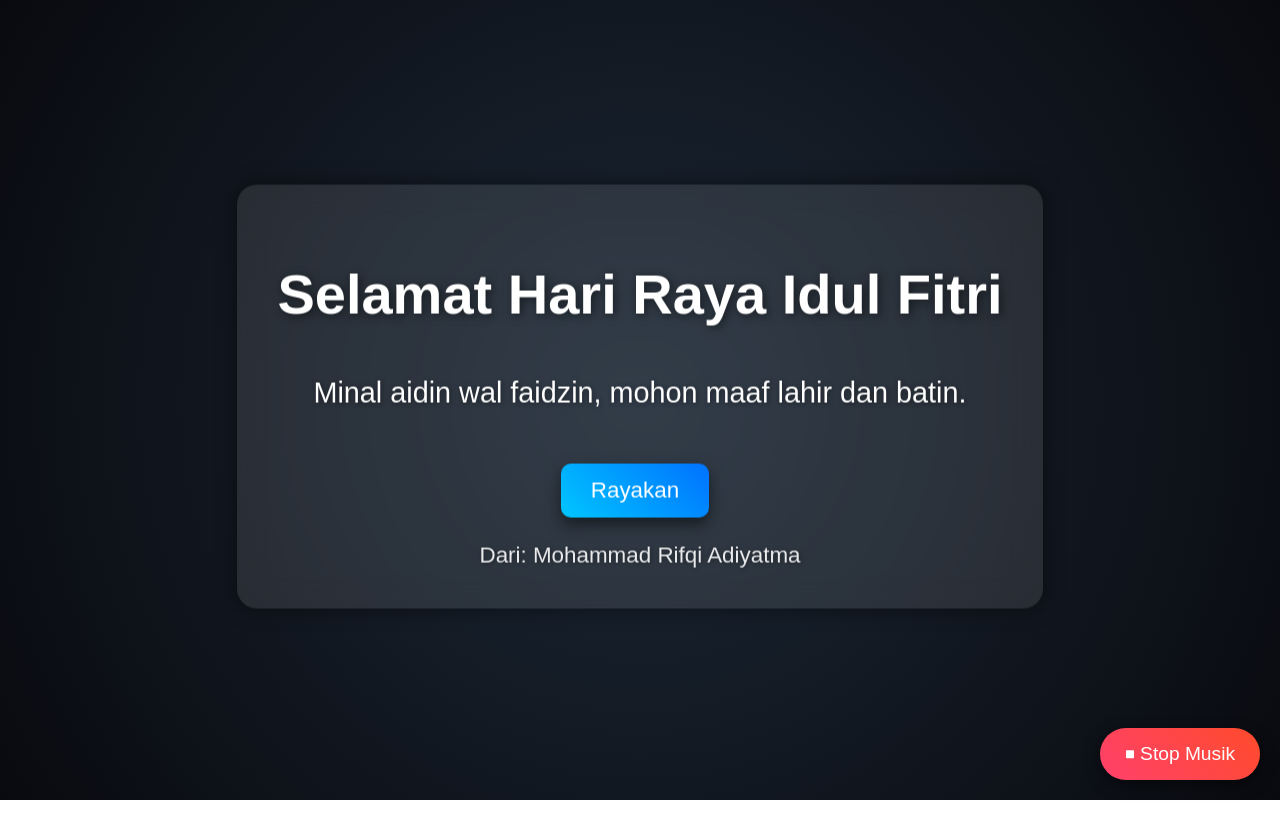
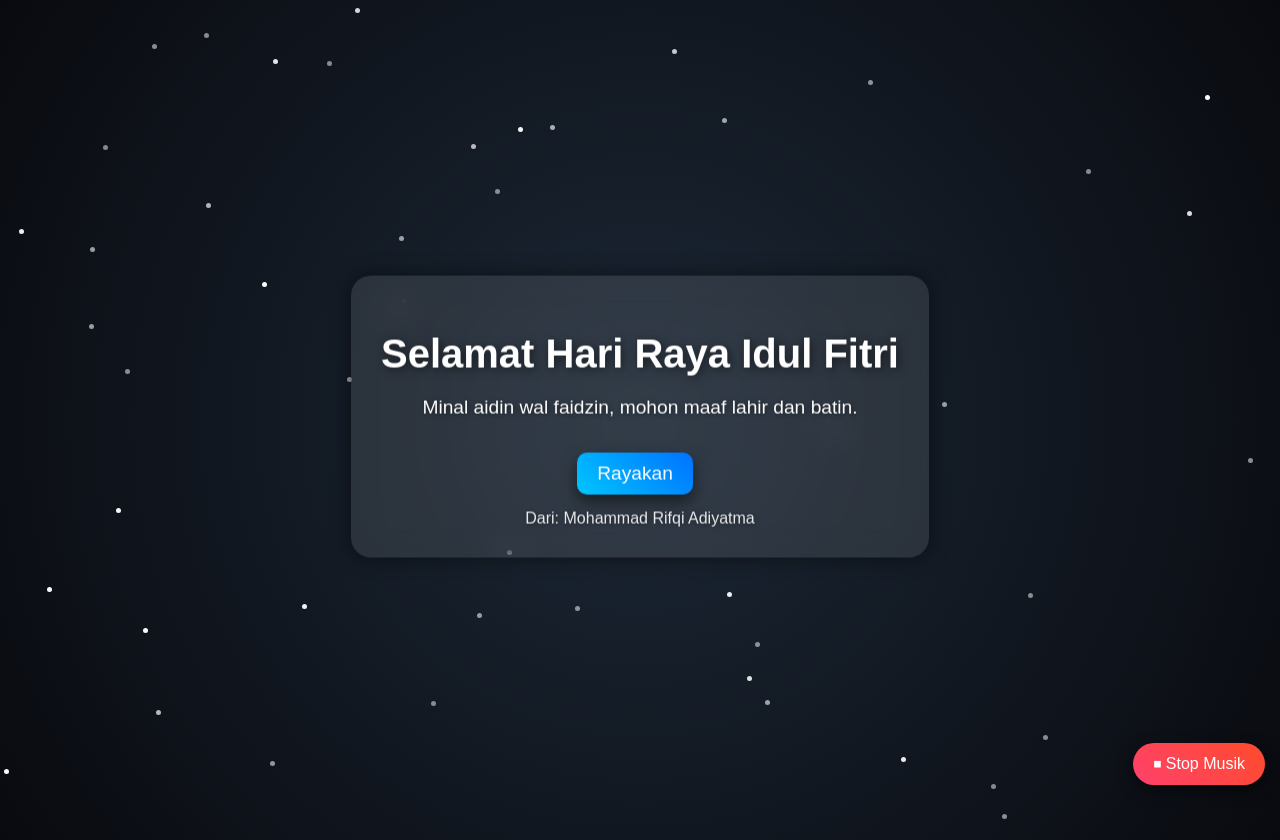
Before and after one commit to NerooGo/lebaran1, a plain HTML site: page index.html in a window 1280 px wide. Before the commit the page ends 800 px from the top, so only its background shows below. Drawn offline with Linux system fonts and the light colour scheme.

Commit message:
Update index.html

```diff
--- a/index.html
+++ b/index.html
@@ -17,32 +17,35 @@
             margin: 0;
             overflow: hidden;
             position: relative;
+            flex-direction: column;
+            padding: 20px;
         }
         .container {
             background: rgba(255, 255, 255, 0.1);
-            padding: 40px;
+            padding: 30px;
             border-radius: 20px;
             box-shadow: 0 0 20px rgba(0, 0, 0, 0.5);
             backdrop-filter: blur(15px);
             position: relative;
             animation: float 3s infinite alternate ease-in-out;
+            max-width: 90%;
         }
         h1 {
-            font-size: 3.5em;
+            font-size: 2.5em;
             margin-bottom: 15px;
             animation: fadeIn 2s ease-in-out;
             text-shadow: 2px 2px 10px rgba(0, 0, 0, 0.5);
         }
         p {
-            font-size: 1.8em;
+            font-size: 1.2em;
             animation: fadeIn 3s ease-in-out;
             text-shadow: 1px 1px 5px rgba(0, 0, 0, 0.4);
-            margin-top: 50px;
+            margin-top: 20px;
         }
         .btn {
-            margin-top: 25px;
-            padding: 14px 30px;
-            font-size: 1.4em;
+            margin-top: 15px;
+            padding: 10px 20px;
+            font-size: 1.2em;
             color: white;
             background: linear-gradient(45deg, #00c6ff, #0072ff);
             border: none;
@@ -58,8 +61,8 @@
         }
         .hidden-message {
             display: none;
-            font-size: 1.6em;
-            margin-top: 20px;
+            font-size: 1.2em;
+            margin-top: 15px;
             color: #FFD700;
             animation: fadeIn 2s ease-in-out;
         }
@@ -71,38 +74,40 @@
             from { transform: translateY(0); }
             to { transform: translateY(-15px); }
         }
+        @keyframes sparkle {
+            0% { opacity: 0.5; }
+            50% { opacity: 1; }
+            100% { opacity: 0.5; }
+        }
+        .stars {
+            position: absolute;
+            width: 100%;
+            height: 100%;
+            top: 0;
+            left: 0;
+            pointer-events: none;
+        }
+        .star {
+            position: absolute;
+            width: 5px;
+            height: 5px;
+            background: white;
+            border-radius: 50%;
+            animation: sparkle 2s infinite;
+        }
         .footer {
-            margin-top: 25px;
-            font-size: 1.4em;
+            margin-top: 15px;
+            font-size: 1em;
             opacity: 0.9;
             animation: fadeIn 4s ease-in-out;
             text-shadow: 1px 1px 5px rgba(0, 0, 0, 0.4);
         }
-        .confetti {
-            position: fixed;
-            width: 100%;
-            height: 100%;
-            pointer-events: none;
-            overflow: hidden;
-        }
-        .confetti span {
-            position: absolute;
-            width: 10px;
-            height: 10px;
-            background: gold;
-            opacity: 0.8;
-            animation: fall 5s linear infinite;
-        }
-        @keyframes fall {
-            from { transform: translateY(-100vh) rotate(0deg); }
-            to { transform: translateY(100vh) rotate(720deg); }
-        }
         .music-control {
             position: fixed;
-            bottom: 20px;
-            right: 20px;
-            padding: 15px 25px;
-            font-size: 1.2em;
+            bottom: 15px;
+            right: 15px;
+            padding: 12px 20px;
+            font-size: 1em;
             color: white;
             background: linear-gradient(45deg, #ff416c, #ff4b2b);
             border: none;
@@ -118,7 +123,7 @@
     </style>
 </head>
 <body>
-    <div class="confetti" id="confetti"></div>
+    <div class="stars" id="stars"></div>
     <div class="container">
         <h1>Selamat Hari Raya Idul Fitri</h1>
         <p>Minal aidin wal faidzin, mohon maaf lahir dan batin.</p>
@@ -131,25 +136,26 @@
     <script>
         function celebrate() {
             document.getElementById("message").style.display = "block";
-            let confettiContainer = document.getElementById("confetti");
             document.getElementById("tarot").play();
-            for (let i = 0; i < 100; i++) {
-                let confetti = document.createElement("span");
-                confetti.style.left = Math.random() * 100 + "vw";
-                confetti.style.top = Math.random() * 100 + "vh";
-                confetti.style.animationDuration = (Math.random() * 3 + 2) + "s";
-                confetti.style.backgroundColor = ["gold", "red", "blue", "green", "purple"][Math.floor(Math.random() * 5)];
-                confettiContainer.appendChild(confetti);
-            }
-            setTimeout(() => {
-                confettiContainer.innerHTML = "";
-            }, 5000);
         }
 
         function stopMusic() {
             document.getElementById("tarot").pause();
             document.getElementById("tarot").currentTime = 0;
         }
+
+        function createStars() {
+            const starsContainer = document.getElementById("stars");
+            for (let i = 0; i < 50; i++) {
+                const star = document.createElement("div");
+                star.classList.add("star");
+                star.style.top = Math.random() * 100 + "%";
+                star.style.left = Math.random() * 100 + "%";
+                star.style.animationDuration = (Math.random() * 2 + 1) + "s";
+                starsContainer.appendChild(star);
+            }
+        }
+        createStars();
     </script>
 </body>
 </html>
```
